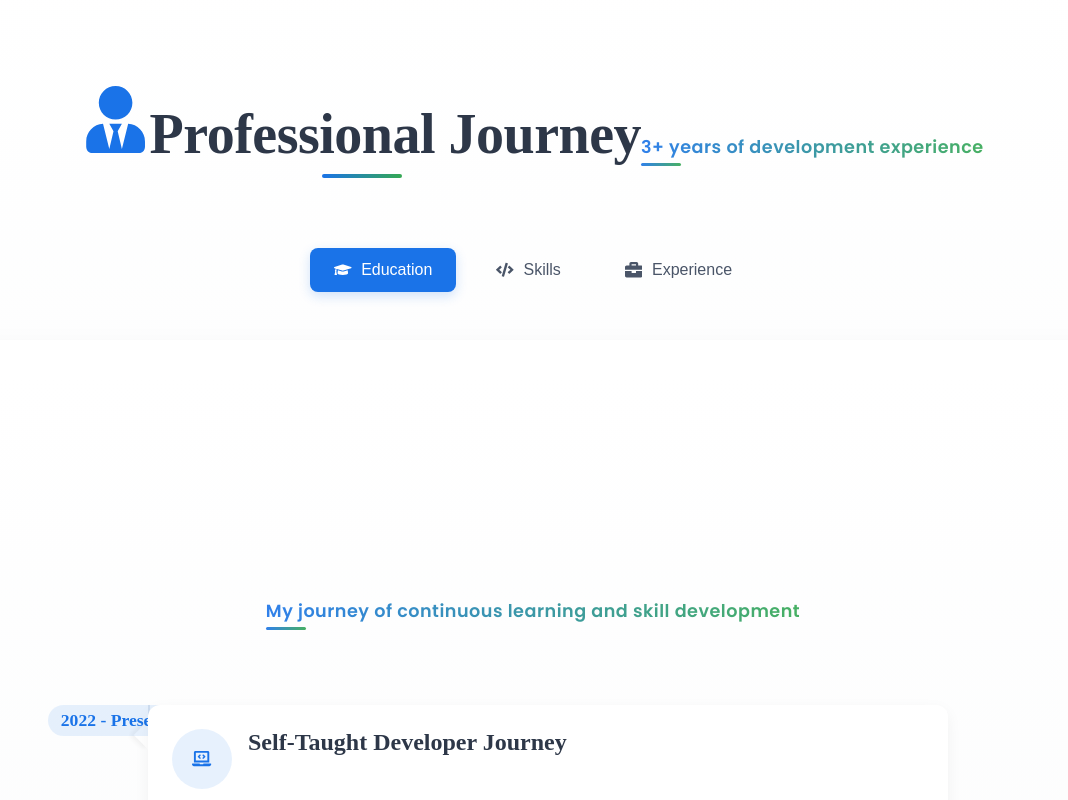
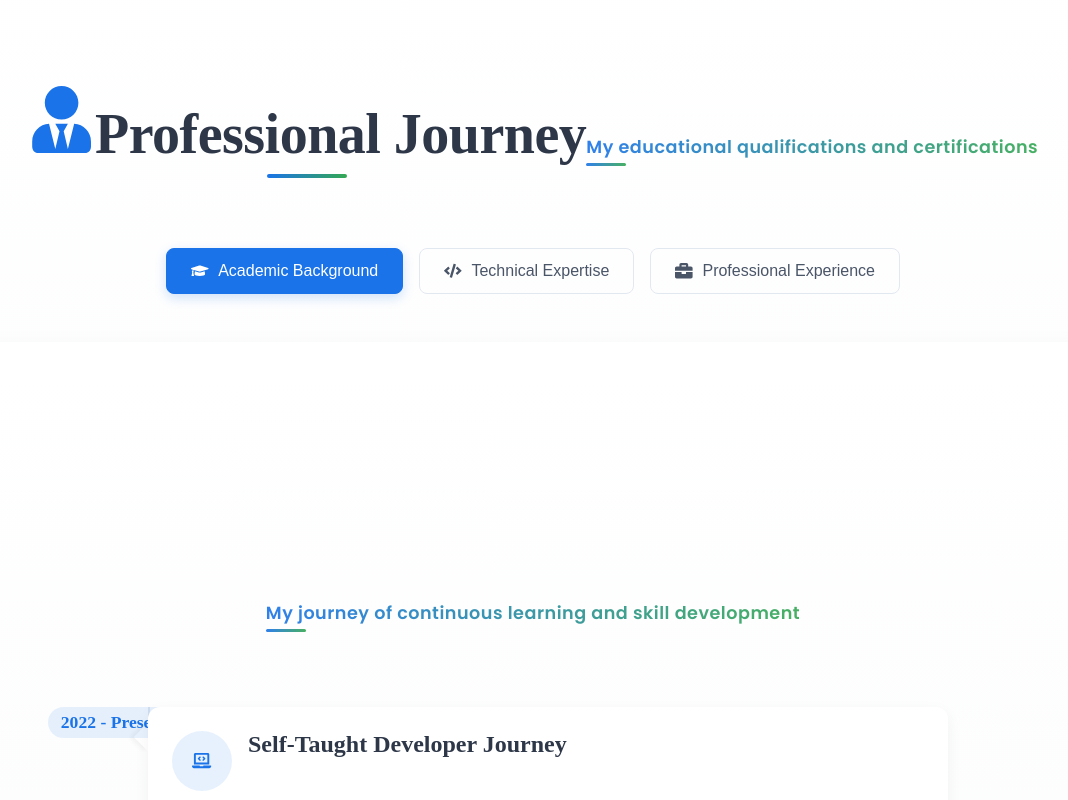
Before and after one commit to ErandaRandikaRox/my-portfolio, a React (Create React App) app: page / in a window 1280 px wide. Shown: the part 1180-1980 px from the top of the page, without its empty margins (107-1175 px from the left). Built offline with nearby package versions, Linux system fonts and the light colour scheme.

Commit message:
about me page created

```diff
--- a/src/components/AboutMe.css
+++ b/src/components/AboutMe.css
@@ -1,4 +1,4 @@
-/* AboutMe.css */
+/* AboutMe.css - Enhanced */
 .about-me-section {
   padding: 6rem 1rem;
   background: linear-gradient(to bottom, #ffffff 0%, #f8f9fa 100%);
@@ -45,6 +45,7 @@
   color: #4a5568;
   max-width: 600px;
   margin: 0 auto;
+  transition: all 0.3s ease;
 }
 
 .tab-container {
@@ -60,16 +61,18 @@
   align-items: center;
   gap: 0.6rem;
   background: transparent;
-  border: none;
+  border: 1px solid #e2e8f0;
   padding: 0.8rem 1.5rem;
   border-radius: 8px;
   font-size: 1rem;
   font-weight: 500;
   color: #4a5568;
   cursor: pointer;
-  transition: all 0.3s ease;
-  opacity: 0;
-  transform: translateY(20px);
+  transition: all 0.3s cubic-bezier(0.25, 0.8, 0.25, 1);
+  opacity: 1;
+  transform: translateY(0);
+  position: relative;
+  overflow: hidden;
 }
 
 .tab-button.animate {
@@ -83,16 +86,37 @@
 .tab-button:hover {
   background: rgba(26, 115, 232, 0.1);
   color: #1a73e8;
+  border-color: #1a73e8;
+  transform: translateY(-2px);
 }
 
 .tab-button.active {
   background: #1a73e8;
   color: white;
+  border-color: #1a73e8;
   box-shadow: 0 4px 12px rgba(26, 115, 232, 0.2);
+  transform: translateY(-2px);
+}
+
+.tab-button.active::after {
+  content: '';
+  position: absolute;
+  bottom: -5px;
+  left: 50%;
+  transform: translateX(-50%);
+  width: 30px;
+  height: 3px;
+  background: #1a73e8;
+  border-radius: 3px;
 }
 
 .tab-button svg {
   font-size: 1.1rem;
+  transition: transform 0.3s ease;
+}
+
+.tab-button:hover svg {
+  transform: scale(1.1);
 }
 
 .content-container {
@@ -101,6 +125,12 @@
   padding: 2rem;
   box-shadow: 0 10px 30px rgba(0, 0, 0, 0.05);
   min-height: 400px;
+  position: relative;
+  overflow: hidden;
+}
+
+.content-wrapper {
+  animation: fadeIn 0.5s ease-out forwards;
 }
 
 /* Animations */
@@ -108,6 +138,17 @@
   0% {
     opacity: 0;
     transform: translateY(20px);
+  }
+  100% {
+    opacity: 1;
+    transform: translateY(0);
+  }
+}
+
+@keyframes fadeIn {
+  0% {
+    opacity: 0;
+    transform: translateY(10px);
   }
   100% {
     opacity: 1;
@@ -171,9 +212,16 @@
     font-size: 0.95rem;
   }
 
+  .tab-container {
+    flex-direction: column;
+    align-items: center;
+  }
+
   .tab-button {
-    padding: 0.5rem 0.8rem;
-    font-size: 0.85rem;
+    width: 100%;
+    max-width: 250px;
+    justify-content: center;
+    padding: 0.8rem;
   }
 
   .content-container {
--- a/src/components/AboutMe.js
+++ b/src/components/AboutMe.js
@@ -7,8 +7,10 @@ import ExperienceContent from './ExperienceContent';
 
 const AboutMe = () => {
   const [activeSection, setActiveSection] = useState('education');
+  const [contentKey, setContentKey] = useState('education'); // For animation purposes
   const sectionRefs = useRef([]);
   const titleRef = useRef(null);
+  const contentRef = useRef(null);
 
   useEffect(() => {
     const observer = new IntersectionObserver(
@@ -16,6 +18,8 @@ const AboutMe = () => {
         entries.forEach((entry) => {
           if (entry.isIntersecting) {
             entry.target.classList.add('animate');
+          } else {
+            entry.target.classList.remove('animate');
           }
         });
       },
@@ -35,26 +39,36 @@ const AboutMe = () => {
     };
   }, []);
 
+  const handleTabChange = (sectionId) => {
+    setActiveSection(sectionId);
+    setContentKey(sectionId); // Change key to force re-render and trigger animation
+  };
+
   const sections = [
     {
       id: 'education',
-      title: 'Education',
+      title: 'Academic Background',
       icon: <FaGraduationCap />,
-      component: <Education />
+      component: <Education />,
+      description: 'My educational qualifications and certifications'
     },
     {
       id: 'skills',
-      title: 'Skills',
+      title: 'Technical Expertise',
       icon: <FaCode />,
-      component: <Skills />
+      component: <Skills />,
+      description: 'My technical skills and programming languages'
     },
     {
       id: 'experience',
-      title: 'Experience',
+      title: 'Professional Experience',
       icon: <FaBriefcase />,
-      component: <ExperienceContent />
+      component: <ExperienceContent />,
+      description: 'My work history and professional achievements'
     }
   ];
+
+  const activeTabData = sections.find(s => s.id === activeSection);
 
   return (
     <section id="about-me" className="about-me-section">
@@ -64,7 +78,9 @@ const AboutMe = () => {
             <FaUserTie className="title-icon" />
             Professional Journey
           </h2>
-          <p className="section-subtitle">3+ years of development experience</p>
+          <p className="section-subtitle">
+            {activeTabData ? activeTabData.description : '3+ years of development experience'}
+          </p>
         </div>
 
         <div className="tab-container">
@@ -73,7 +89,8 @@ const AboutMe = () => {
               key={section.id}
               ref={el => (sectionRefs.current[index] = el)}
               className={`tab-button ${activeSection === section.id ? 'active' : ''}`}
-              onClick={() => setActiveSection(section.id)}
+              onClick={() => handleTabChange(section.id)}
+              aria-label={`Show ${section.title}`}
             >
               {section.icon}
               <span>{section.title}</span>
@@ -81,8 +98,14 @@ const AboutMe = () => {
           ))}
         </div>
 
-        <div className="content-container">
-          {sections.find(s => s.id === activeSection)?.component}
+        <div className="content-container" ref={contentRef}>
+          <div
+            key={contentKey}
+            className="content-wrapper"
+            style={{ animation: 'fadeIn 0.5s ease-out forwards' }}
+          >
+            {activeTabData?.component}
+          </div>
         </div>
       </div>
     </section>
```
